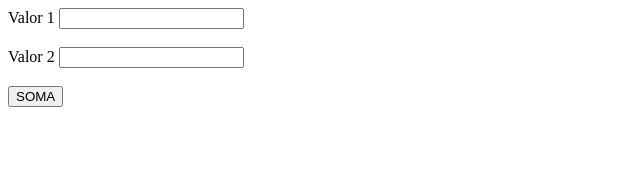
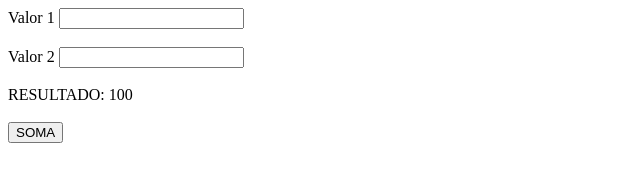
Before and after one commit to JocivanUnitins/DesenvolvimentoFrontEnd, a plain HTML site: page Aula15/Funcoes.html in a window 1280 px wide. Both pictures are taken after a click on the button "SOMA". Shown: the whole page, without its empty margins (0-640 px from the left). Drawn offline with Linux system fonts and the light colour scheme.

Commit message:
Update Funcoes.html

```diff
--- a/Aula15/Funcoes.html
+++ b/Aula15/Funcoes.html
@@ -4,11 +4,17 @@
         <input id="valor1"> <br><br>
         <label>Valor 2</label>
         <input id="valor2"> <br><br>
+        <label>RESULTADO:</label>
+        <span id="resultado"> 0 </span>
+
+      <br><br>
+
         <button onclick="soma();" >SOMA</button>
 
         <script>
             function soma(){
                let n1 = parseInt(document.getElementById("valor1").value );
+               document.getElementById("resultado").innerText = 100;
 
             }
 
```
